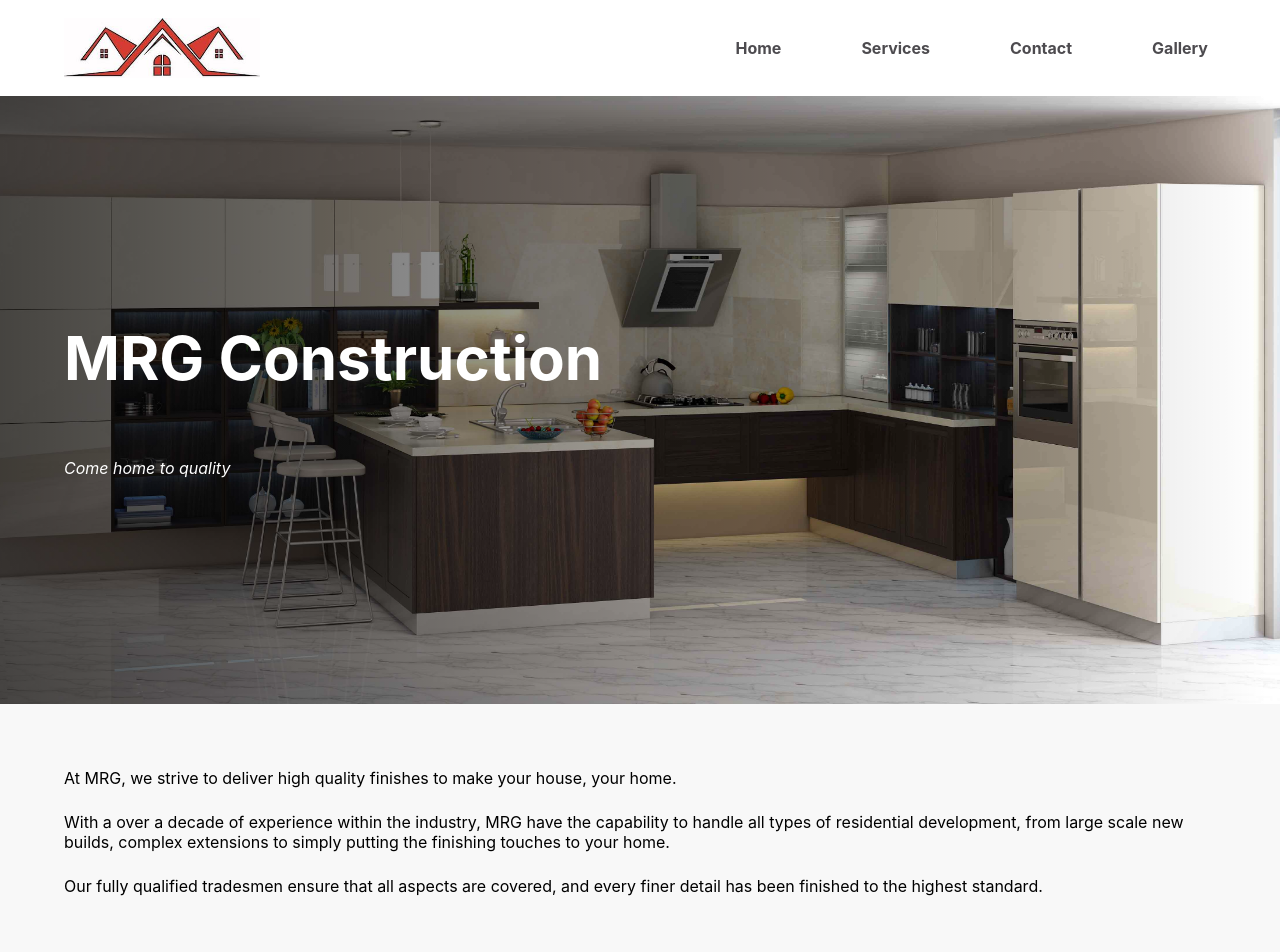
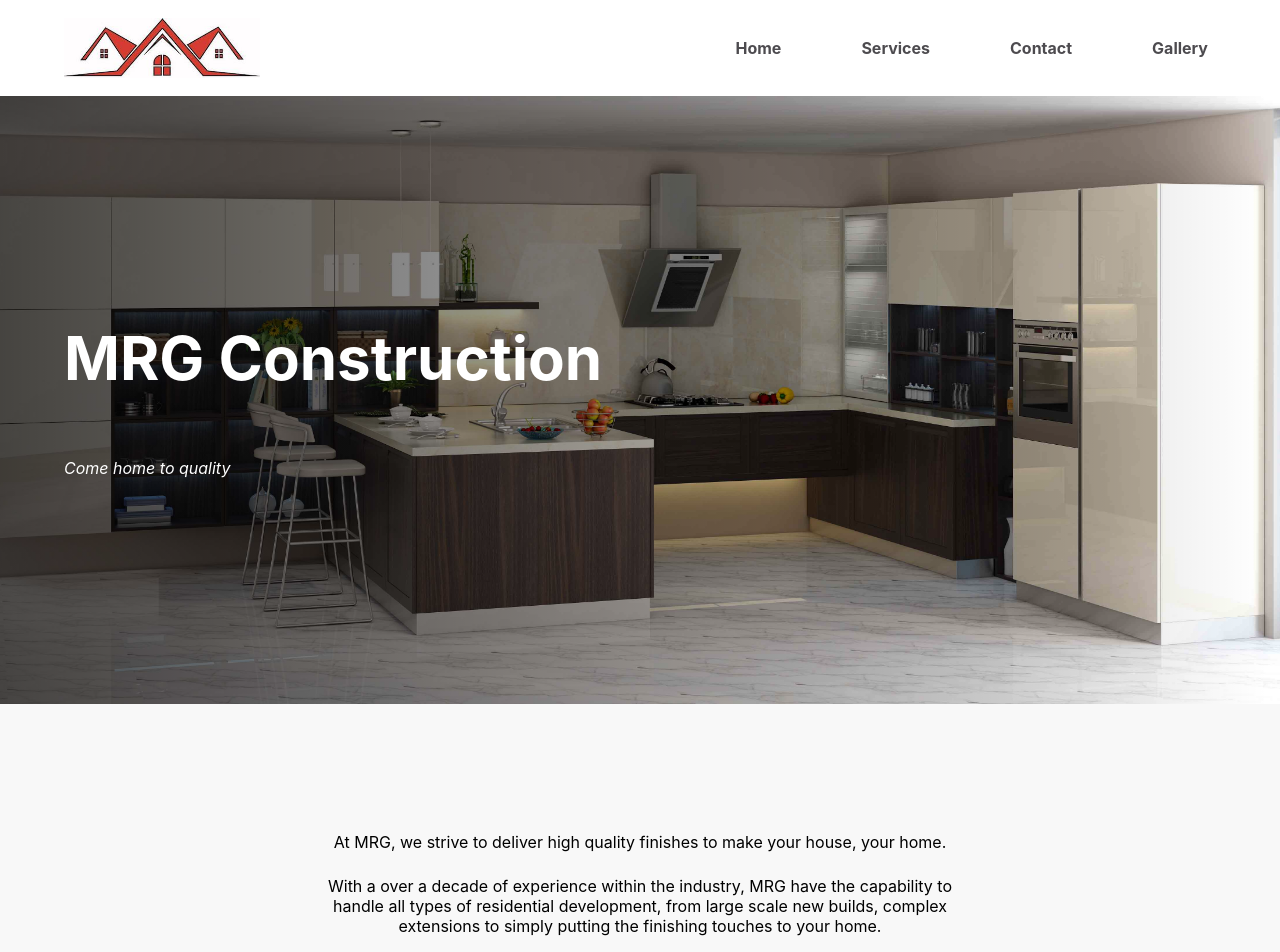
Before and after one commit to asholiver/mrg-construction, a React (Create React App) app: page / in a window 1280 px wide. Shown: the top 952 px of the page. Built offline with nearby package versions, Linux system fonts and the light colour scheme.

Commit message:
section styling

```diff
--- a/src/layout/Section/Section.css
+++ b/src/layout/Section/Section.css
@@ -21,6 +21,11 @@
     top: 0;
     left: 0;
     position: absolute;
+}
+
+.c-section--narrow {
+    padding: 6rem 1rem;
+    text-align: center;
 }
 
 
@@ -56,4 +61,22 @@
     .c-title {
         font-size: 60px
     }
+
+    .c-section--narrow {
+        padding: 6rem 5rem;
+
+    }
 }
+
+@media only screen and (min-width: 48em) {
+    .c-section--narrow {
+        padding: 8rem 10rem;
+    }
+}
+
+
+@media only screen and (min-width: 80em) {
+    .c-section--narrow {
+        padding: 8rem 20rem;
+    }
+}
--- a/src/layout/Section/Section.js
+++ b/src/layout/Section/Section.js
@@ -2,10 +2,11 @@ import React from "react";
 import "./Section.css";
 import classNames from "classnames";
 
-const Section = ({ image, children }) => {
+const Section = ({ image, size, children }) => {
   const classes = classNames({
     "c-section": true,
-    [`c-section--${image}`]: image == null ? false : true
+    [`c-section--${image}`]: image == null ? false : true,
+    [`c-section--${size}`]: size == null ? false : true
   });
   return (
     <section className={classes}>
```
